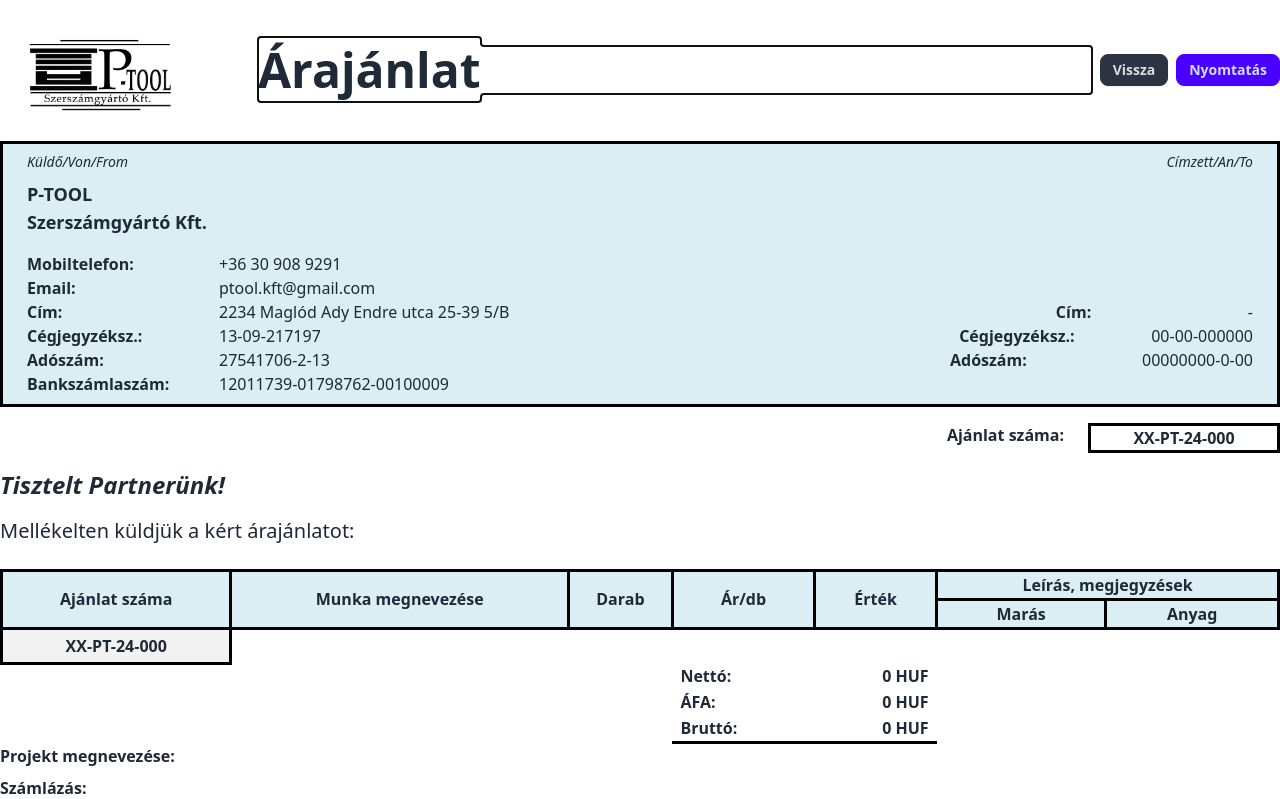
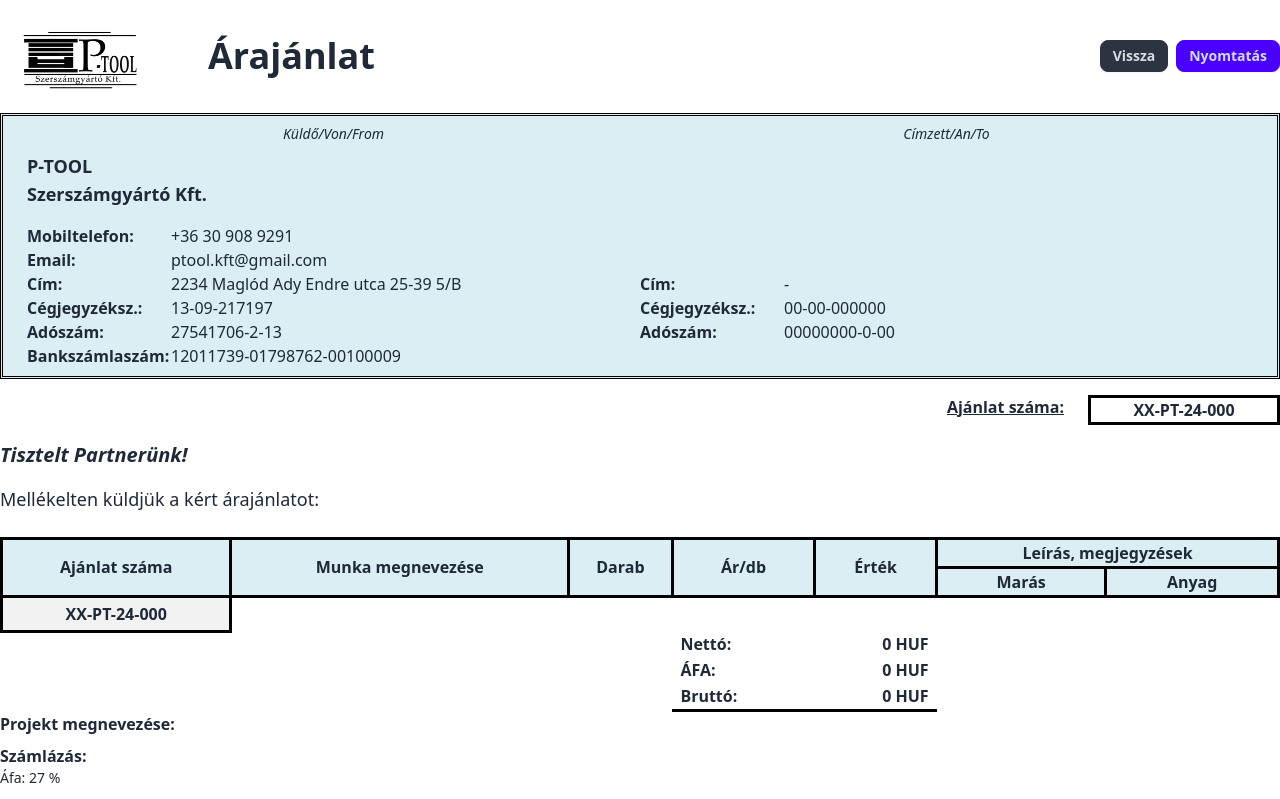
Before and after one commit to ibagi/price-offer, a Svelte app: page /preview in a window 1280 px wide. Shown: the top 799 px of the page. Built offline with nearby package versions, Linux system fonts and the light colour scheme.

Commit message:
Preview layout changes

```diff
--- a/src/pages/Preview.svelte
+++ b/src/pages/Preview.svelte
@@ -28,8 +28,8 @@
 
 <main class="max-w-7xl mx-auto">
   <div class="flex items-center gap-2">
-    <img height="150" width="250" src="logo.png" alt="Cég" />
-    <h1 class="flex-1 font-bold text-5xl">
+    <img height="100" width="200" src="logo.png" alt="Cég" />
+    <h1 class="flex-1 font-bold text-4xl">
       {$t('preview.title')}
     </h1>
     <button class="btn btn-sm btn-neutral" class:no-print={saving}>
@@ -43,11 +43,14 @@
     </button>
   </div>
 
-  <div class="data-container px-6 py-2">
+  <div class="data-container px-6 py-2 text-md">
     <div class="flex pb-2 justify-between">
+      <div class="flex flex-1 justify-center">
         <div class="text-sm"><i>{$t('preview.labels.from')}</i></div>
-      <div class="flex-1"></div>
+      </div>
+      <div class="flex flex-1 justify-center">
         <div class="text-sm"><i>{$t('preview.labels.to')}</i></div>
+      </div>
     </div>
 
     <div class="font-bold text-lg">
@@ -57,58 +60,70 @@
       {$contact.subtitle}
     </div>
 
-    <div class="flex text-md">
-      <div class="w-48 font-bold">{$t('preview.labels.phone')}</div>
+    <div class="flex">
+      <div class="w-36 font-bold">{$t('preview.labels.phone')}</div>
       <div>{$contact.phone}</div>
     </div>
 
-    <div class="flex text-md">
-      <div class="w-48 font-bold">{$t('preview.labels.email')}</div>
+    <div class="flex">
+      <div class="w-36 font-bold">{$t('preview.labels.email')}</div>
       <div>{$contact.email}</div>
     </div>
 
-    <div class="flex text-md">
-      <div class="w-48 font-bold">{$t('preview.labels.address')}</div>
+    <div class="flex">
+      <div class="flex flex-1">
+        <div class="w-36 font-bold">{$t('preview.labels.address')}</div>
         <div>{$contact.address}</div>
-      <div class="flex-1"></div>
-      <div class="w-48 font-bold">{$t('preview.labels.address')}</div>
+      </div>
+
+      <div class="flex flex-1">
+        <div class="w-36 font-bold">{$t('preview.labels.address')}</div>
         <div>{$partner.address}</div>
       </div>
+    </div>
 
-    <div class="flex text-md">
-      <div class="w-48 font-bold">{$t('preview.labels.companyNumber')}</div>
+    <div class="flex">
+      <div class="flex flex-1">
+        <div class="w-36 font-bold">{$t('preview.labels.companyNumber')}</div>
         <div>{$contact.companyNumber}</div>
-      <div class="flex-1"></div>
-      <div class="w-48 font-bold">{$t('preview.labels.companyNumber')}</div>
+      </div>
+      <div class="flex flex-1">
+        <div class="w-36 font-bold">{$t('preview.labels.companyNumber')}</div>
         <div>{$partner.companyNumber}</div>
       </div>
+    </div>
 
-    <div class="flex text-md">
-      <div class="w-48 font-bold">{$t('preview.labels.taxNumber')}</div>
+    <div class="flex">
+      <div class="flex flex-1">
+        <div class="w-36 font-bold">{$t('preview.labels.taxNumber')}</div>
         <div>{$contact.taxNumber}</div>
-      <div class="flex-1"></div>
-      <div class="w-48 font-bold">{$t('preview.labels.taxNumber')}</div>
+      </div>
+
+      <div class="flex flex-1">
+        <div class="w-36 font-bold">{$t('preview.labels.taxNumber')}</div>
         <div>{$partner.taxNumber}</div>
       </div>
 
-    <div class="flex text-md">
-      <div class="w-48 font-bold">{$t('preview.labels.bankAccountNumber')}</div>
+    </div>
+
+    <div class="flex">
+      <div class="w-36 font-bold">{$t('preview.labels.bankAccountNumber')}</div>
       <div>{$contact.bankAccountNumber}</div>
     </div>
   </div>
 
   <div class="flex justify-end pt-4">
-    <div class="font-bold pr-6">{$t('preview.labels.offerNumber')}</div>
+    <div class="font-bold pr-6 underline">{$t('preview.labels.offerNumber')}</div>
     <div class="font-bold border-full flex justify-center w-48">
       <span>{$offer.offerNumber}</span>
     </div>
   </div>
 
-  <div class="font-bold text-2xl py-4">
+  <div class="font-bold text-xl py-4">
     <i>{$t('preview.greeting')}</i>
   </div>
 
-  <div class="text-xl pb-6">{$t('preview.tableLabel')}</div>
+  <div class="text-lg pb-6">{$t('preview.tableLabel')}</div>
 
   <table class="w-full">
     <thead>
@@ -200,7 +215,7 @@
 
   .data-container {
     background-color: #daeef3;
-    border: 3px solid black;
+    border: 3px double black;
   }
 
   .border-full {
--- a/src/styles/app.css
+++ b/src/styles/app.css
@@ -15,3 +15,7 @@
 body {
   margin: 0;
 }
+
+h1 {
+  outline: none;
+}
```
Lines whose indentation alone changed are shown as unchanged.
